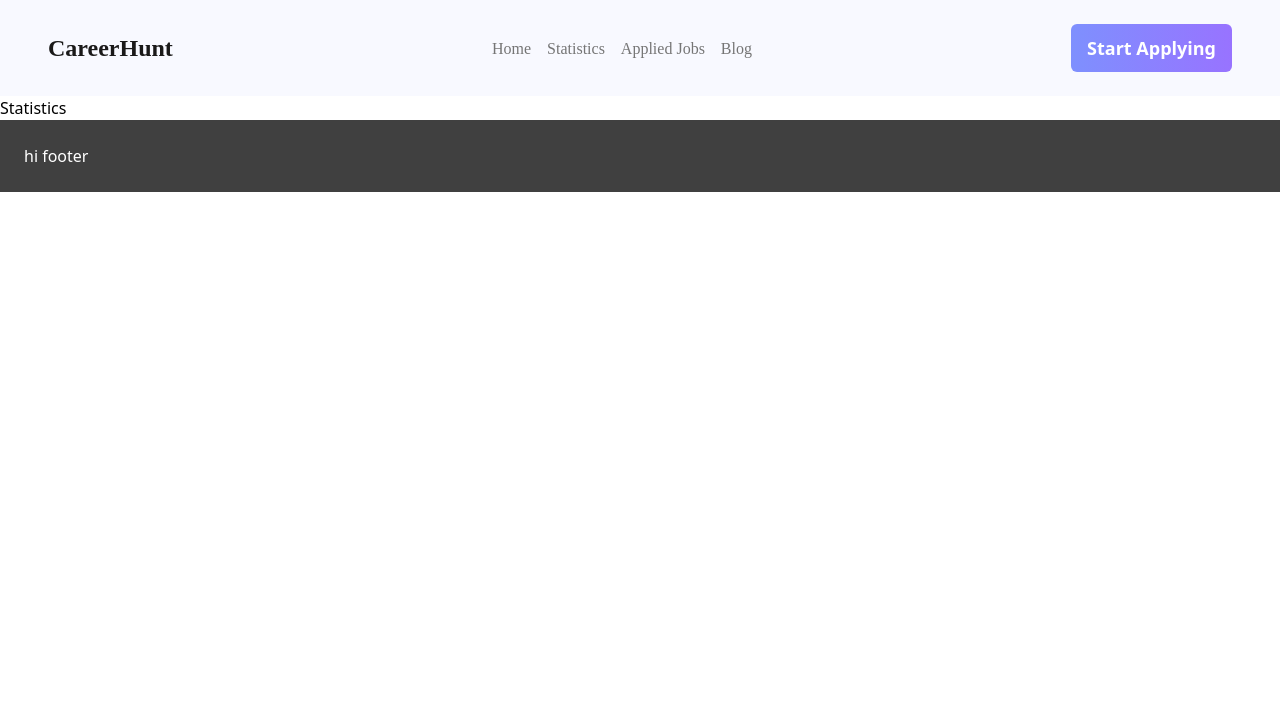
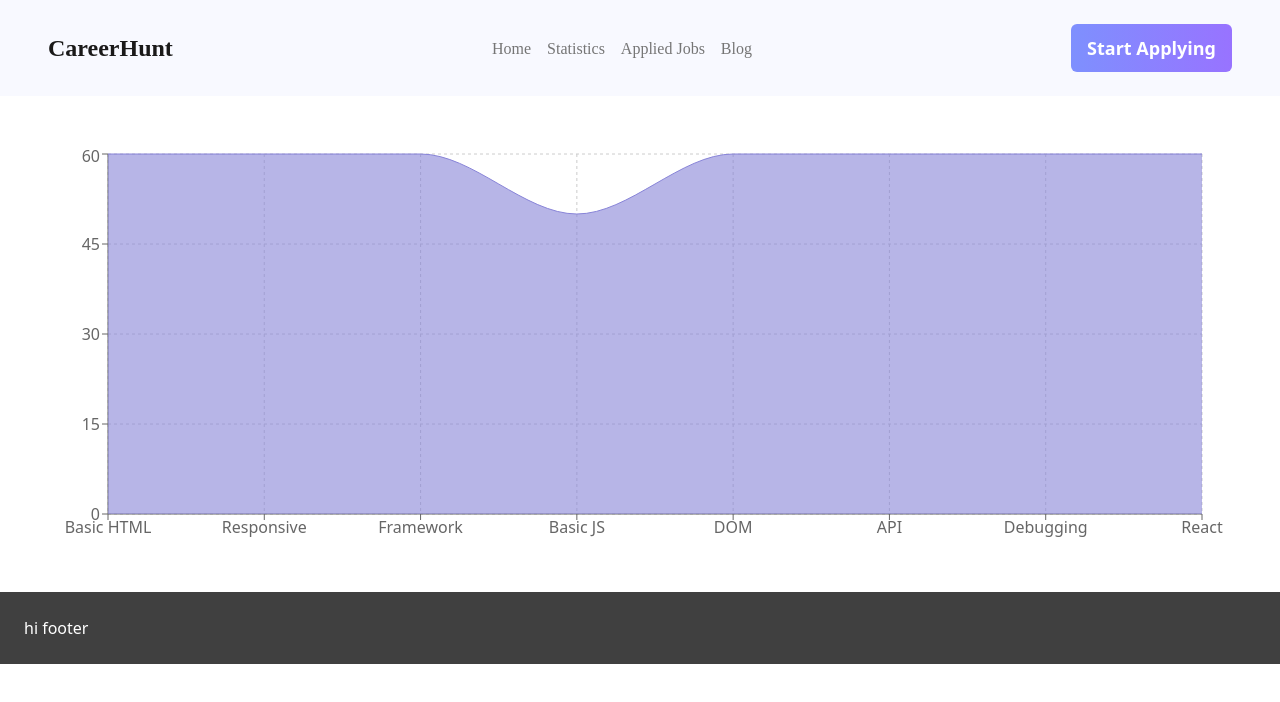
Before and after one commit to eh-munna/jobHunt, a React (Vite) app: page /statistics in a window 1280 px wide. Shown: the top 702 px of the page. Built offline with nearby package versions, Linux system fonts and the light colour scheme.

Commit message:
statistics page has been created

```diff
--- a/package.json
+++ b/package.json
@@ -15,6 +15,7 @@
     "react": "^18.2.0",
     "react-dom": "^18.2.0",
     "react-router-dom": "^6.10.0",
+    "recharts": "^2.5.0",
     "sort-by": "^1.2.0"
   },
   "devDependencies": {
--- a/src/components/Statistics/Statistics.jsx
+++ b/src/components/Statistics/Statistics.jsx
@@ -1,7 +1,97 @@
 import React from 'react';
+import {
+  AreaChart,
+  Area,
+  XAxis,
+  YAxis,
+  CartesianGrid,
+  Tooltip,
+  ResponsiveContainer,
+} from 'recharts';
+
+const data = [
+  {
+    name: 'Basic HTML',
+    marks: 60,
+    pv: 2400,
+    amt: 2400,
+  },
+
+  {
+    name: 'Responsive',
+    marks: 60,
+    pv: 1398,
+    amt: 2210,
+  },
+  {
+    name: 'Framework',
+    marks: 60,
+    pv: 9800,
+    amt: 2290,
+  },
+  {
+    name: 'Basic JS',
+    marks: 50,
+    pv: 3908,
+    amt: 2000,
+  },
+  {
+    name: 'DOM',
+    marks: 60,
+    pv: 4800,
+    amt: 2181,
+  },
+  {
+    name: 'API',
+    marks: 60,
+    pv: 3800,
+    amt: 2500,
+  },
+  {
+    name: 'Debugging',
+    marks: 60,
+    pv: 4300,
+    amt: 2100,
+  },
+  {
+    name: 'React',
+    marks: 60,
+    pv: 4300,
+    amt: 2100,
+  },
+];
 
 const Statistics = () => {
-  return <div>Statistics</div>;
+  return (
+    <div className="container mx-auto py-4 md:py-0 px-6 md:px-12">
+      <div className="my-7 md:my-12 2/3 h-1/2">
+        <ResponsiveContainer width="100%" height={400}>
+          <AreaChart
+            width={500}
+            height={400}
+            data={data}
+            margin={{
+              top: 10,
+              right: 30,
+              left: 0,
+              bottom: 0,
+            }}
+          >
+            <CartesianGrid strokeDasharray="3 3" />
+            <XAxis dataKey="name" />
+            <YAxis />
+            <Tooltip />
+            <Area
+              type="monotone"
+              dataKey="marks"
+              stroke="#8884d8"
+              fill="#8884d8"
+            />
+          </AreaChart>
+        </ResponsiveContainer>
+      </div>
+    </div>
+  );
 };
 
 export default Statistics;
```
Also changed, not shown: 1 other file (tests, documents, lock files or other folders).
